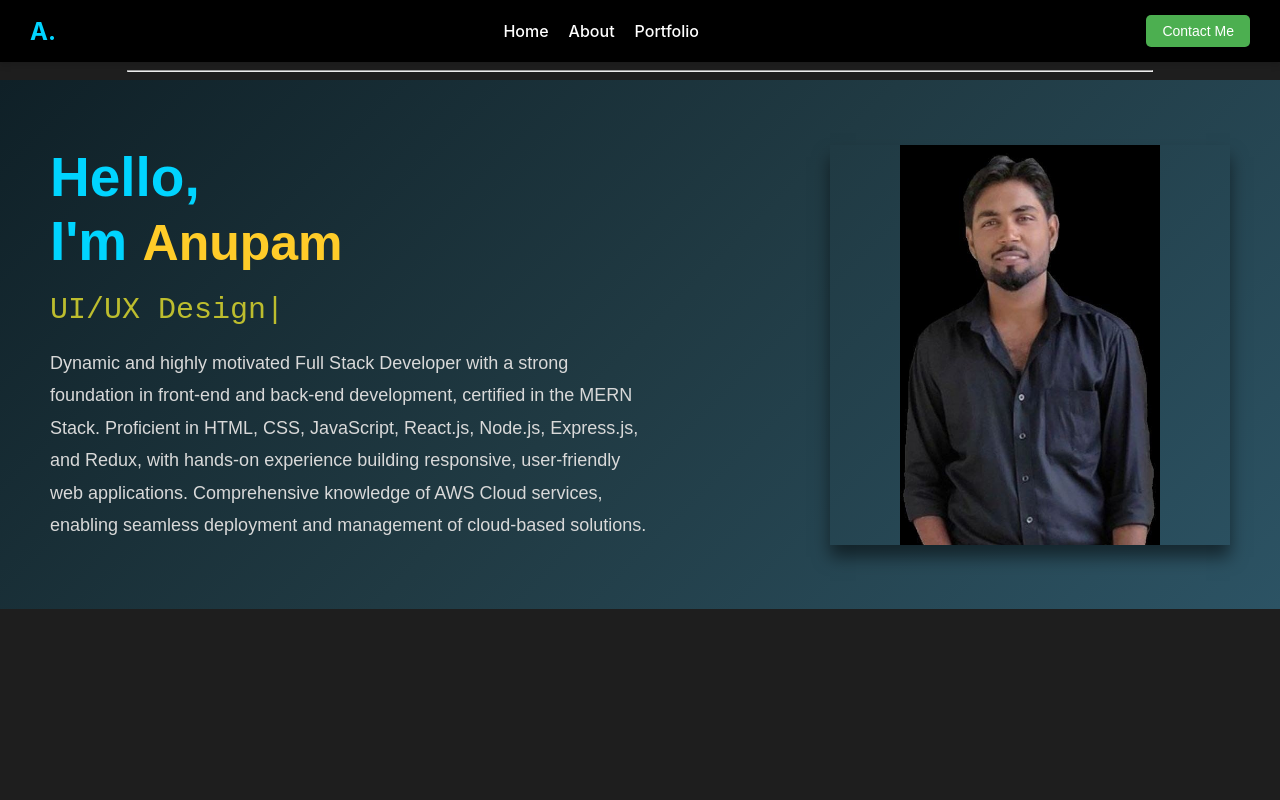
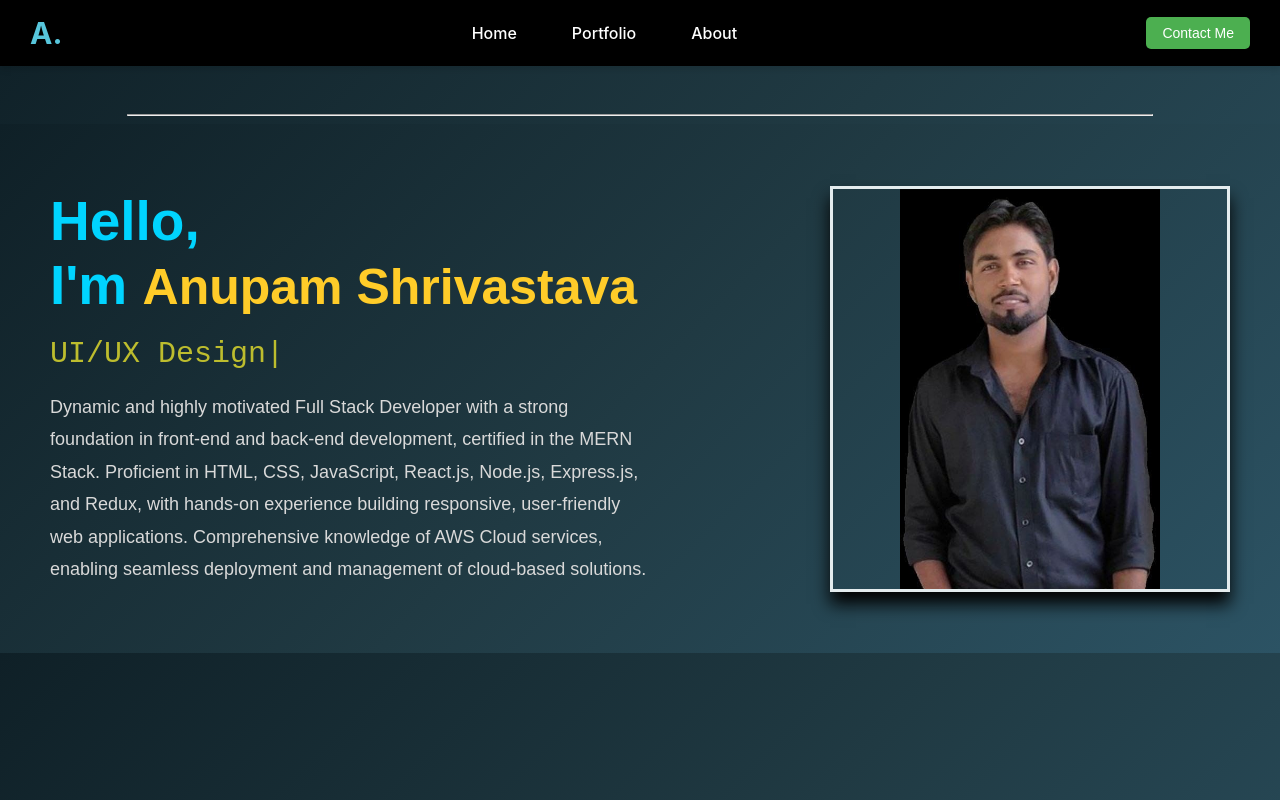
Before and after one commit to Anupams69/Portfolio, a React (Create React App) app: page / in a window 1280 px wide. Built offline with nearby package versions, Linux system fonts and the light colour scheme.

Commit message:
Improved homepage

```diff
--- a/src/About.css
+++ b/src/About.css
@@ -67,3 +67,10 @@
 
 
 }
+
+body{
+  /* background-color: black; */
+  /* background: 'linear-gradient(135deg, #1e3c72, #C5A467)', */
+  background: linear-gradient(135deg, #0f2027, #203a43, #2c5364)
+
+}
--- a/src/About.jsx
+++ b/src/About.jsx
@@ -61,8 +61,9 @@ function About() {
   return (
     <div id="about" style={styles.container}>
       <h1 id="whatido" style={styles.heading}>
-        What I Do?
+        My Expertise..
       </h1>
+      <br /><br /><br/>
 
       <div style={styles.contentWrapper}>
         {/* Text Section */}
--- a/src/Contact.css
+++ b/src/Contact.css
@@ -91,7 +91,6 @@ flex-direction: column;
     font-size: 50px;
     color: aliceblue;
     /* background-color: white; */
-
  }
 /*
 .linkicons{
--- a/src/Home.css
+++ b/src/Home.css
@@ -5,6 +5,7 @@
     justify-content: center;
     border-top: 10px;
     gap:20px;
+
 }
 
 #img{
@@ -14,7 +15,11 @@
     /* border-top: 500px; */
 }
 body{
-    background-color: rgb(30, 30, 30);
+    /* background-color: rgb(205, 187, 187); */
+    /* background-color: rgb(30, 30, 30); */
+    /* background-color: linear-gradient(135deg, #1e3c72, #C5A467), */
+
+
 }
 span{
     color: hsl(60, 61%, 46%);
--- a/src/Home.jsx
+++ b/src/Home.jsx
@@ -55,7 +55,9 @@ const Home = () => {
       width: '400px',
       height: '400px',
       objectFit: 'contain',
-      boxShadow: '0 12px 16px rgba(0, 0, 0, 0.5)',
+      // borderRadius: '1px',
+      border: '3px solid rgb(228, 236, 238)', // Cyan border
+      boxShadow: '0 12px 16px rgba(2.5, 2.5, 2.5, 2.5)',
 
     },
   };
@@ -65,7 +67,7 @@ const Home = () => {
       {/* Content Section */}
       <div style={styles.contentBox}>
         <h1 style={styles.heading}>
-          Hello, <br /> I'm <span style={styles.subHeading}>Anupam</span>
+          Hello, <br /> I'm <span style={styles.subHeading}>Anupam Shrivastava</span>
         </h1>
         <div style={styles.animation}>
           <TypeAnimation
--- a/src/Main.jsx
+++ b/src/Main.jsx
@@ -15,6 +15,8 @@ const Main = () => {
 
     <BrowserRouter>
          <Navbar/>
+         <br />
+         <br/>
          <hr style={{width:"80%"}} />
        <Routes>
 
--- a/src/Navbar.jsx
+++ b/src/Navbar.jsx
@@ -11,8 +11,9 @@ const Navbar = () => {
       {/* Navigation Links */}
       <nav className="menu">
         <Link className="link" to="/">Home</Link>
+        <Link className="link" to="/portfolio">Portfolio</Link>
         <Link className="link" to="/about">About</Link>
-        <Link className="link" to="/portfolio">Portfolio</Link>
+
       </nav>
 
       {/* Contact Button */}
--- a/src/Navbar1.css
+++ b/src/Navbar1.css
@@ -14,16 +14,18 @@
   }
 
   .logo {
-    font-size: 24px;
+    font-size: 30px;
     font-weight: bold;
-    color: #00d4ff;
+    color: #57c6dc;
     text-transform: uppercase;
     margin: 0;
   }
 
   .menu {
     display: flex;
-    gap: 20px;
+    gap: 55px;
+    font-size: 80px;
+
   }
 
   .link {
```
